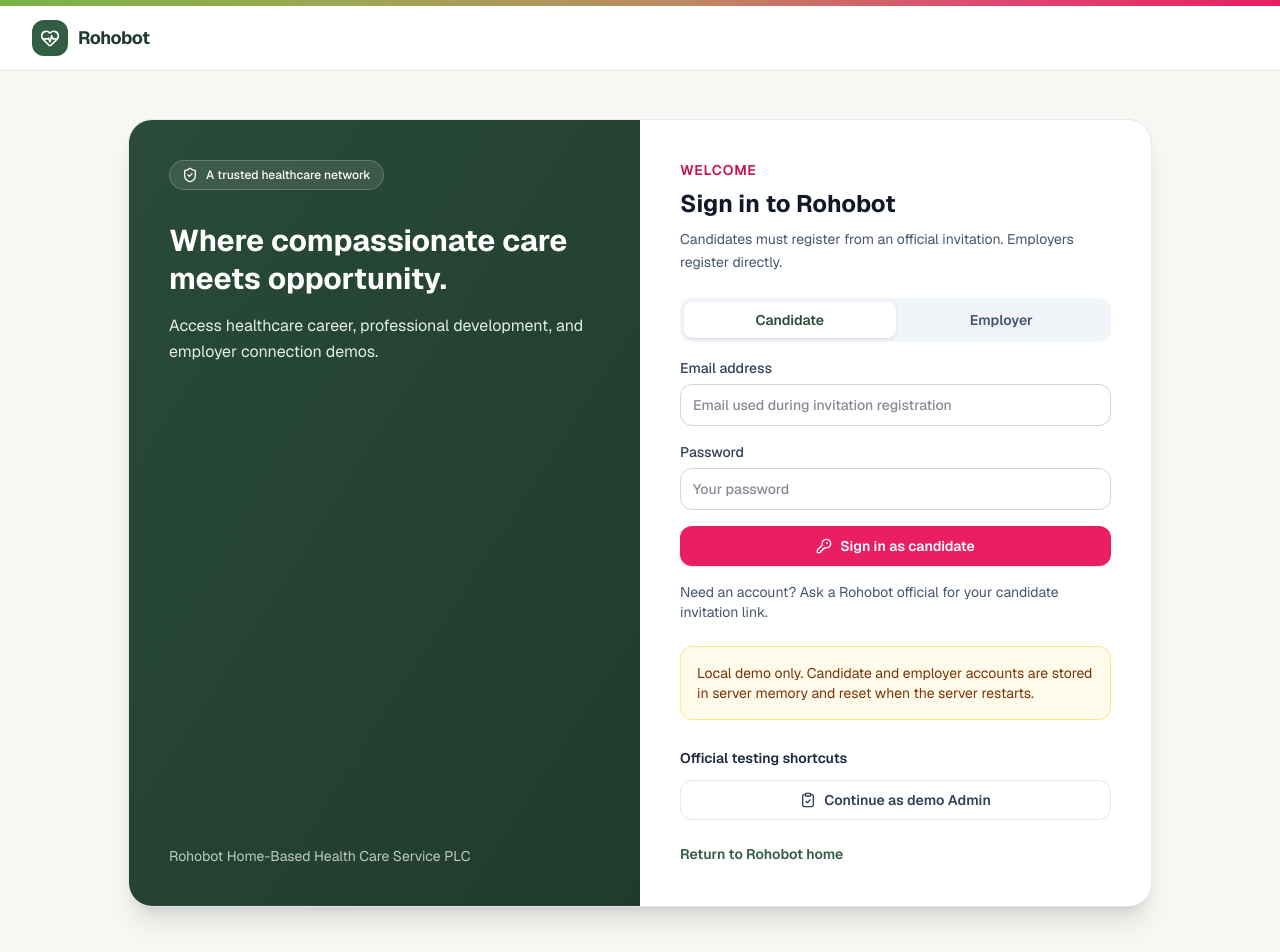
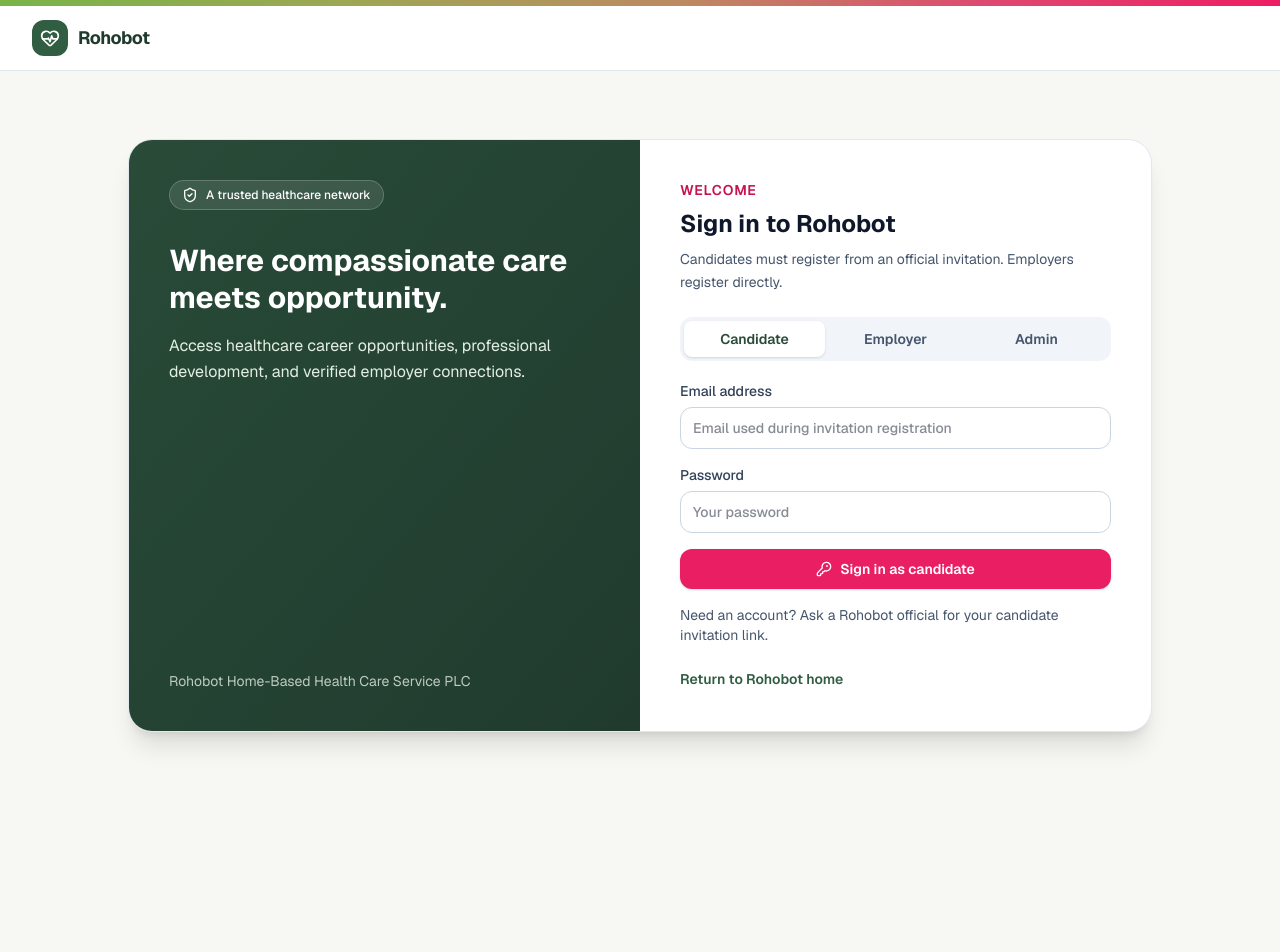
Before and after one commit to JHONY-X/ROBOT, a Next.js app in the folder web/: page /login in a window 1280 px wide. Shown: the top 952 px of the page. After the commit the page ends 800 px from the top, so only its background shows below. Built offline with nearby package versions, Linux system fonts and the light colour scheme.

Commit message:
fix(web): remove demo accounts and enable production credential authentication

```diff
--- a/web/src/app/api/auth/demo-login/route.ts
+++ b/web/src/app/api/auth/demo-login/route.ts
@@ -1,52 +1,8 @@
-import { randomUUID } from "node:crypto";
-import { NextRequest, NextResponse } from "next/server";
+import { NextResponse } from "next/server";
 
-const DEMO_ROLES = ["employer", "admin"] as const;
-type DemoRole = (typeof DEMO_ROLES)[number];
-
-function isDemoRole(role: unknown): role is DemoRole {
-  return typeof role === "string" && DEMO_ROLES.some((demoRole) => demoRole === role);
+export async function POST() {
+  return NextResponse.json(
+    { error: "Demo sign-in has been disabled. Please sign in with your account credentials." },
+    { status: 404 }
+  );
 }
-
-export async function POST(request: NextRequest) {
-  if (process.env.NODE_ENV === "production") {
-    return NextResponse.json({ error: "Demo sign-in is unavailable." }, { status: 404 });
-  }
-
-  const host = request.headers.get("host");
-  let hostname = "";
-  try {
-    hostname = host ? new URL(`http://${host}`).hostname : "";
-  } catch {
-    return NextResponse.json({ error: "Demo sign-in is only available locally." }, { status: 403 });
-  }
-
-  if (!["localhost", "127.0.0.1", "[::1]", "::1"].includes(hostname)) {
-    return NextResponse.json({ error: "Demo sign-in is only available locally." }, { status: 403 });
-  }
-
-  let role: unknown;
-  try {
-    ({ role } = await request.json());
-  } catch {
-    return NextResponse.json({ error: "Choose a valid demo role." }, { status: 400 });
-  }
-
-  if (!isDemoRole(role)) {
-    return NextResponse.json({ error: "Choose a valid demo role." }, { status: 400 });
-  }
-
-  const response = NextResponse.json({ success: true });
-  const cookieOptions = {
-    httpOnly: true,
-    secure: request.nextUrl.protocol === "https:",
-    sameSite: "lax" as const,
-    path: "/",
-    maxAge: 60 * 60 * 4,
-  };
-
-  response.cookies.set("rohobot_session", `demo-${randomUUID()}`, cookieOptions);
-  response.cookies.set("rohobot_role", role, cookieOptions);
-
-  return response;
-}
--- a/web/src/app/api/auth/login/route.ts
+++ b/web/src/app/api/auth/login/route.ts
@@ -21,7 +21,7 @@ export async function POST(request: NextRequest) {
   if (
     typeof email !== "string" ||
     typeof password !== "string" ||
-    (requestedRole !== "candidate" && requestedRole !== "employer")
+    (requestedRole !== "candidate" && requestedRole !== "employer" && requestedRole !== "admin")
   ) {
     return NextResponse.json({ error: "Enter your registered email and password." }, { status: 400 });
   }
@@ -35,7 +35,9 @@ export async function POST(request: NextRequest) {
   }
 
   const accessState =
-    account.role === "candidate"
+    account.role === "admin"
+      ? "active"
+      : account.role === "candidate"
         ? account.status === "Approved"
           ? "active"
           : "pending-review"
@@ -52,7 +54,9 @@ export async function POST(request: NextRequest) {
     name: account.name,
     status: account.status,
     destination:
-      account.role === "candidate"
+      account.role === "admin"
+        ? "/admin"
+        : account.role === "candidate"
           ? accessState === "active" ? "/candidate" : "/candidate/status"
           : accessState === "active"
             ? "/employer"
--- a/web/src/app/login/page.tsx
+++ b/web/src/app/login/page.tsx
@@ -3,12 +3,10 @@
 import Link from "next/link";
 import { Suspense, useState } from "react";
 import { useSearchParams } from "next/navigation";
-import { HeartPulse, ShieldCheck, ClipboardCheck, KeyRound } from "lucide-react";
+import { HeartPulse, ShieldCheck, KeyRound } from "lucide-react";
 import { Button } from "@/components/ui/Button";
 
-const DEMO_ACCOUNTS = [
-  { role: "admin", label: "Admin", icon: ClipboardCheck, destination: "/admin" },
-] as const;
+type SignInRole = "candidate" | "employer" | "admin";
 
 export default function LoginPage() {
   return (
@@ -24,10 +22,12 @@ function LoginForm() {
   const [errorMessage, setErrorMessage] = useState("");
   const [email, setEmail] = useState(searchParams.get("email") ?? "");
   const [password, setPassword] = useState("");
-  const [roleOverride, setRoleOverride] = useState<"candidate" | "employer" | null>(null);
+  const [roleOverride, setRoleOverride] = useState<SignInRole | null>(null);
   const requestedRole = searchParams.get("role");
-  const selectedRole = roleOverride ?? (
-    requestedRole === "employer" || requestedRole === "candidate" ? requestedRole : "candidate"
+  const selectedRole: SignInRole = roleOverride ?? (
+    requestedRole === "employer" || requestedRole === "candidate" || requestedRole === "admin"
+      ? requestedRole
+      : "candidate"
   );
   const verifiedNotice = searchParams.get("verified") === "1"
     ? "Your email is verified. Sign in with the email and password you registered with."
@@ -53,39 +53,6 @@ function LoginForm() {
     } catch (error) {
       console.error("Account sign-in failed.", error);
       setErrorMessage(error instanceof Error ? error.message : "Sign-in failed. Please try again.");
-      setIsSigningIn(null);
-    }
-  };
-
-  const handleDemoSignIn = async (role: (typeof DEMO_ACCOUNTS)[number]["role"]) => {
-    setIsSigningIn(role);
-    setErrorMessage("");
-
-    try {
-      const response = await fetch("/api/auth/demo-login", {
-        method: "POST",
-        headers: { "Content-Type": "application/json" },
-        body: JSON.stringify({ role }),
-      });
-
-      if (!response.ok) {
-        const result = (await response.json()) as { error?: string };
-        throw new Error(result.error ?? "Demo sign-in failed. Please try again.");
-      }
-
-      const account = DEMO_ACCOUNTS.find((demoAccount) => demoAccount.role === role);
-      if (!account) throw new Error("Choose a valid demo role.");
-
-      const requestedPath = new URLSearchParams(window.location.search).get("redirect");
-      const destination =
-        requestedPath === account.destination ||
-        requestedPath?.startsWith(`${account.destination}/`)
-          ? requestedPath
-          : account.destination;
-      window.location.assign(destination);
-    } catch (error) {
-      console.error("Demo sign-in failed.", error);
-      setErrorMessage(error instanceof Error ? error.message : "Demo sign-in failed. Please try again.");
       setIsSigningIn(null);
     }
   };
@@ -116,7 +83,7 @@ function LoginForm() {
                 Where compassionate care meets opportunity.
               </h1>
               <p className="mt-4 leading-relaxed text-primary-100">
-                Access healthcare career, professional development, and employer connection demos.
+                Access healthcare career opportunities, professional development, and verified employer connections.
               </p>
             </div>
             <p className="text-sm text-primary-100/80">Rohobot Home-Based Health Care Service PLC</p>
@@ -129,22 +96,21 @@ function LoginForm() {
               Candidates must register from an official invitation. Employers register directly.
             </p>
 
-            {process.env.NODE_ENV !== "production" ? (
-              <>
-              <div className="mt-6 grid grid-cols-2 rounded-xl bg-slate-100 p-1" role="group" aria-label="Account type">
-                {(["candidate", "employer"] as const).map((role) => (
+            <div className="mt-6 grid grid-cols-3 rounded-xl bg-slate-100 p-1" role="group" aria-label="Account type">
+              {(["candidate", "employer", "admin"] as const).map((role) => (
                 <button
                   key={role}
                   type="button"
                   aria-pressed={selectedRole === role}
                   onClick={() => { setRoleOverride(role); setErrorMessage(""); }}
-                    className={`rounded-lg px-3 py-2 text-sm font-semibold capitalize ${selectedRole === role ? "bg-white text-primary-800 shadow-sm" : "text-slate-600"}`}
+                  className={`rounded-lg px-3 py-2 text-sm font-semibold capitalize transition-colors ${selectedRole === role ? "bg-white text-primary-800 shadow-sm" : "text-slate-600 hover:text-slate-900"}`}
                 >
                   {role}
                 </button>
               ))}
             </div>
-              <form onSubmit={handleAccountSignIn} className="mt-4 space-y-4">
+
+            <form onSubmit={handleAccountSignIn} className="mt-5 space-y-4">
               {verifiedNotice && <p role="status" className="rounded-xl border border-emerald-200 bg-emerald-50 p-3 text-sm text-emerald-800">{verifiedNotice}</p>}
               <label className="block text-sm font-medium text-slate-700">
                 Email address
@@ -154,8 +120,14 @@ function LoginForm() {
                   required
                   value={email}
                   onChange={(event) => setEmail(event.target.value)}
-                    className="mt-1.5 w-full rounded-xl border border-slate-300 px-3 py-2.5 text-slate-900"
-                    placeholder={selectedRole === "candidate" ? "Email used during invitation registration" : "Authorized representative email"}
+                  className="mt-1.5 w-full rounded-xl border border-slate-300 px-3 py-2.5 text-slate-900 focus:border-primary-600 focus:ring-1 focus:ring-primary-600 outline-none"
+                  placeholder={
+                    selectedRole === "candidate"
+                      ? "Email used during invitation registration"
+                      : selectedRole === "employer"
+                        ? "Authorized representative email"
+                        : "admin@rohobot.com"
+                  }
                 />
               </label>
               <label className="block text-sm font-medium text-slate-700">
@@ -166,7 +138,7 @@ function LoginForm() {
                   required
                   value={password}
                   onChange={(event) => setPassword(event.target.value)}
-                    className="mt-1.5 w-full rounded-xl border border-slate-300 px-3 py-2.5 text-slate-900"
+                  className="mt-1.5 w-full rounded-xl border border-slate-300 px-3 py-2.5 text-slate-900 focus:border-primary-600 focus:ring-1 focus:ring-primary-600 outline-none"
                   placeholder="Your password"
                 />
               </label>
@@ -175,6 +147,11 @@ function LoginForm() {
                 Sign in as {selectedRole}
               </Button>
             </form>
+
+            {errorMessage && (
+              <p role="alert" className="mt-4 text-sm text-red-700">{errorMessage}</p>
+            )}
+
             {selectedRole === "employer" && (
               <p className="mt-4 text-sm text-slate-600">
                 New employer? <Link href="/employer/register" className="font-semibold text-primary-700 hover:underline">Register your organization</Link>
@@ -182,40 +159,6 @@ function LoginForm() {
             )}
             {selectedRole === "candidate" && (
               <p className="mt-4 text-sm text-slate-600">Need an account? Ask a Rohobot official for your candidate invitation link.</p>
-              )}
-              </>
-            ) : (
-              <div role="status" className="mt-6 rounded-xl border border-amber-200 bg-amber-50 p-4 text-sm text-amber-900">
-                Production sign-in is not connected yet. Account workflows are available only in the local development demo.
-              </div>
-            )}
-
-            {process.env.NODE_ENV !== "production" && (
-              <>
-                <div role="status" className="mt-6 rounded-xl border border-amber-200 bg-amber-50 p-4 text-sm text-amber-900">
-                  Local demo only. Candidate and employer accounts are stored in server memory and reset when the server restarts.
-                </div>
-                <h3 className="mt-7 text-sm font-semibold text-slate-800">Official testing shortcuts</h3>
-                <div className="mt-3 space-y-3">
-                  {DEMO_ACCOUNTS.map(({ role, label, icon: Icon }) => (
-                    <Button
-                      key={role}
-                      type="button"
-                      variant={role === "admin" ? "outline" : "primary"}
-                      className="w-full justify-center gap-2"
-                      disabled={isSigningIn !== null}
-                      isLoading={isSigningIn === role}
-                      onClick={() => handleDemoSignIn(role)}
-                    >
-                      {!isSigningIn && <Icon className="h-4 w-4" />}
-                      Continue as demo {label}
-                    </Button>
-                  ))}
-                </div>
-                {errorMessage && (
-                  <p role="alert" className="mt-4 text-sm text-red-700">{errorMessage}</p>
-                )}
-              </>
             )}
 
             <Link href="/" className="mt-6 inline-flex text-sm font-semibold text-primary-700 hover:text-primary-900">
--- a/web/src/lib/demo/invitations.ts
+++ b/web/src/lib/demo/invitations.ts
@@ -262,6 +262,7 @@ export function registerDemoCandidate(
   };
   demoStore.candidates.set(email, account);
   invitation.usedAt = account.createdAt;
+  issueDemoOtp("candidate", account);
   return { success: true, message: "Registration saved. Verify your email to continue." };
 }
 
@@ -452,6 +453,25 @@ export function verifyDemoEmailOtp(
 }
 
 export function authenticateDemoAccount(email: string, password: string) {
+  const normalizedEmail = normalizeDemoEmail(email);
+  const defaultAdminEmail = normalizeDemoEmail(process.env.ADMIN_EMAIL || "admin@rohobot.com");
+  const defaultAdminPass = process.env.ADMIN_PASSWORD || "AdminPass123!";
+
+  if (normalizedEmail === defaultAdminEmail && password === defaultAdminPass) {
+    const session: DemoSession = {
+      id: newDemoId(),
+      role: "admin",
+      accountId: "admin-root",
+    };
+    demoStore.sessions.set(session.id, session);
+    return {
+      sessionId: session.id,
+      role: "admin" as const,
+      name: "Rohobot Administrator",
+      status: "Approved",
+    };
+  }
+
   const result = accountByEmail(email);
   if (!result || !result.account.emailVerified || password.length > 128) return null;
 
@@ -489,6 +509,16 @@ export function getDemoSession(sessionId: string) {
 export function getDemoSessionIdentity(sessionId: string) {
   const session = demoStore.sessions.get(sessionId);
   if (!session) return undefined;
+  if (session.role === "admin") {
+    return {
+      id: "admin-root",
+      role: "admin" as const,
+      name: "Rohobot Administrator",
+      email: process.env.ADMIN_EMAIL || "admin@rohobot.com",
+      phone: "",
+      status: "Approved",
+    };
+  }
   if (session.role === "candidate") {
     const account = [...demoStore.candidates.values()].find((item) => item.id === session.accountId);
     if (!account) return undefined;
--- a/web/src/lib/demo/request-guards.ts
+++ b/web/src/lib/demo/request-guards.ts
@@ -1,16 +1,12 @@
 import type { NextRequest } from "next/server";
 
-export function isLocalDemoRequest(request: NextRequest): boolean {
-  return (
-    process.env.NODE_ENV !== "production" &&
-    ["localhost", "127.0.0.1", "[::1]"].includes(request.nextUrl.hostname)
-  );
+export function isLocalDemoRequest(_request: NextRequest): boolean {
+  return true;
 }
 
 export function isLocalDemoAdmin(request: NextRequest): boolean {
   return (
-    isLocalDemoRequest(request) &&
-    request.cookies.get("rohobot_session")?.value?.startsWith("demo-") === true &&
-    request.cookies.get("rohobot_role")?.value === "admin"
+    request.cookies.get("rohobot_role")?.value === "admin" &&
+    Boolean(request.cookies.get("rohobot_session")?.value)
   );
 }
--- a/web/src/lib/demo/store.ts
+++ b/web/src/lib/demo/store.ts
@@ -97,7 +97,7 @@ export interface DemoOtp {
 
 export interface DemoSession {
   id: string;
-  role: "candidate" | "employer";
+  role: "candidate" | "employer" | "admin";
   accountId: string;
 }
 
```
Also changed, not shown: web/src/proxy.ts (+3 -11 lines), 1 other file (tests, documents, lock files or other folders). Lines whose indentation alone changed are shown as unchanged.
